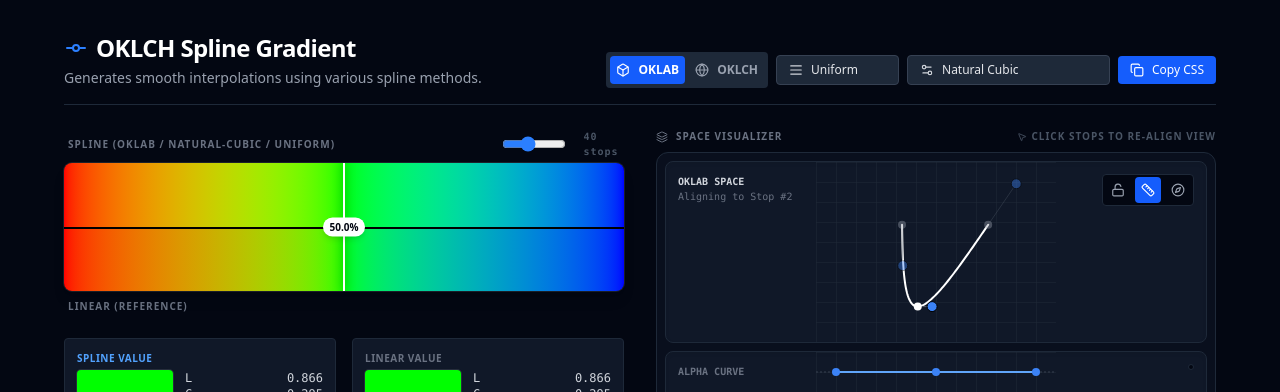
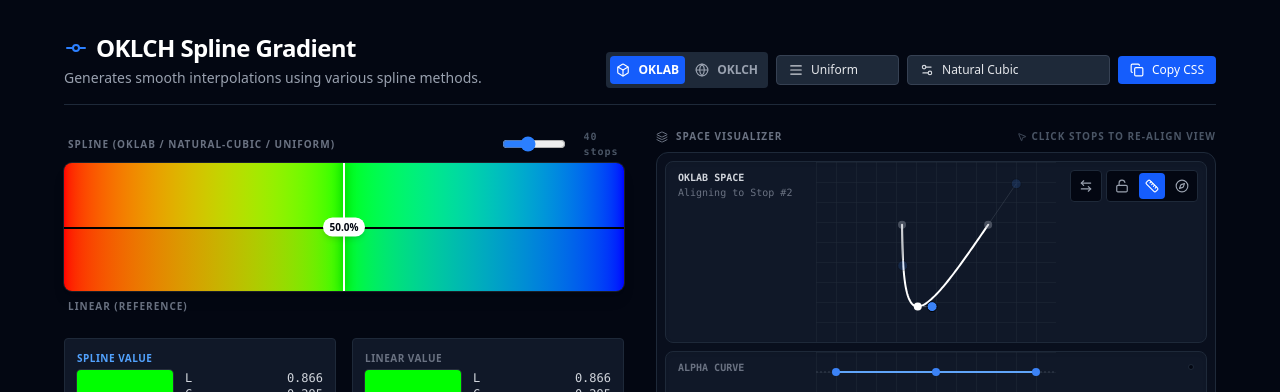
Before and after one commit to zral0kh/hermite-oklch-gpage, a React (Vite) app: page / in a window 1280 px wide. Shown: the top 392 px of the page. Built offline with nearby package versions, Linux system fonts and the light colour scheme.

Commit message:
correct orthogonal projection for rotation mode s.t. halfball is achievable and invert tan button

```diff
--- a/src/App.jsx
+++ b/src/App.jsx
@@ -1,5 +1,5 @@
 import React, { useState, useMemo, useEffect, useRef } from 'react';
-import { X, Plus, RotateCcw, MousePointer2, GitCommit, Copy, Check, Lock, Unlock, Monitor, FileCode, Braces, Layers, Repeat, Globe, Box, GripVertical, Settings2, AlignCenter, AlignJustify, Ruler, Compass } from 'lucide-react';
+import { X, Plus, RotateCcw, MousePointer2, GitCommit, Copy, Check, Lock, Unlock, Monitor, FileCode, Braces, Layers, Repeat, Globe, Box, GripVertical, Settings2, AlignCenter, AlignJustify, Ruler, Compass, ArrowLeftRight } from 'lucide-react';
 
 // ==========================================
 // 1. Math & Logic Library
@@ -683,7 +683,9 @@ function SplineEditor({
 
     // Basis computation index
     let basisIndex = viewIndex ?? 0;
-    if (!isRing) {
+    //if ring we have no end index, so we can use ends bc they properly defined via neighbors
+    // if rotation we use the tangent anyway so it does not matter
+    if (!isRing && mode !== 'rotation') {
         if (basisIndex === 0) basisIndex = 1;
         else if (basisIndex === points.length - 1) basisIndex = points.length - 2;
     }
@@ -720,13 +722,13 @@ function SplineEditor({
              tanVec = { x: t[1], y: t[2], z: t[0] };
          }
 
-         let u = norm(tanVec);
-         if (Math.hypot(u.x, u.y, u.z) < 1e-4) u = { x: 1, y: 0, z: 0 };
+         let n = norm(tanVec);
+         if (Math.hypot(n.x, n.y, n.z) < 1e-4) n = { x: 1, y: 0, z: 0 };
 
          let globalUp = { x: 0, y: 0, z: 1 };
-         if (Math.abs(u.z) > 0.99) globalUp = { x: 0, y: 1, z: 0 };
-
-         const n = norm(cross(u, globalUp));
+         if (Math.abs(n.z) > 0.99) globalUp = { x: 0, y: 1, z: 0 };
+
+         const u = norm(cross(n, globalUp));
          const v = norm(cross(n, u));
 
          return { center: centroid, u, v, n };
@@ -781,14 +783,14 @@ function SplineEditor({
   const offsetY = height/2;
 
   const toScreen = (pt) => {
-    const center = activeBasis.center;  // Changed
+    const center = activeBasis.center;
     const cart = mathMode === 'oklch' ? oklchToOklab(pt) : pt;
     const rx = cart[1] - center.x;
     const ry = cart[2] - center.y;
     const rz = cart[0] - center.z;
 
-    const x = rx * activeBasis.u.x + ry * activeBasis.u.y + rz * activeBasis.u.z;  // Changed
-    const y = rx * activeBasis.v.x + ry * activeBasis.v.y + rz * activeBasis.v.z;  // Changed
+    const x = rx * activeBasis.u.x + ry * activeBasis.u.y + rz * activeBasis.u.z;
+    const y = rx * activeBasis.v.x + ry * activeBasis.v.y + rz * activeBasis.v.z;
     return { x: x * scale + offsetX, y: offsetY - y * scale };
   };
 
@@ -906,9 +908,18 @@ function SplineEditor({
     setTangents(newTangents);
   };
 
+  const invertTangent = () => {
+        if (activeIndex === null || activeIndex === undefined) return;
+        const tan = tangents[activeIndex] || [0,0,0,0];
+        const newTangent = [ -tan[0], -tan[1], -tan[2], tan[3] ];
+        const newTangents = tangentsState.slice();
+        newTangents[activeIndex] = newTangent;
+        setTangents(newTangents);
+  }
+
   return (
     <div className="bg-gray-900 rounded-lg shadow-inner inline-block select-none relative overflow-hidden border border-gray-800 group/editor w-full h-full flex items-center justify-center">
-       <div className="absolute top-3 left-3 text-[10px] text-gray-500 pointer-events-none z-10 font-mono">
+       <div className="absolute top-2 left-3 text-[10px] text-gray-500 pointer-events-none z-10 font-mono">
          <div className="font-bold text-gray-300">{mathMode.toUpperCase()} SPACE</div>
          <div>Aligning to Stop #{ (viewIndex ?? 0) + 1 }</div>
        </div>
@@ -955,7 +966,7 @@ function SplineEditor({
                     onPointerDown={(e) => { e.stopPropagation(); setActiveIndex(i); setViewIndex && setViewIndex(i); }}
                     className="cursor-pointer"
                 />
-                <g className={mode === 'free' ? 'cursor-move' : 'cursor-pointer'} onPointerDown={(e) => handlePointerDown(e, i)}>
+                <g className={mode === 'free' ? 'cursor-move' : 'cursor-pointer'} onPointerDown={(e) => handlePointerDown(e, i)} opacity= {isActive ? 1 : 0.4}>
                     <circle cx={clampedHandle.x} cy={clampedHandle.y} r={12} fill="transparent" />
                     <circle cx={clampedHandle.x} cy={clampedHandle.y} r={5} fill={isDragging ? "#ffffff" : (mode === 'free' ? "#ef4444" : mode === 'rotation' ? "#10b981" : "#3b82f6")} stroke="black" strokeWidth={1}/>
                 </g>
@@ -964,10 +975,16 @@ function SplineEditor({
         })}
        </svg>
 
-      <div className="absolute top-3 right-3 z-20 flex flex-col gap-1 items-end">
+      <div className="absolute top-2 right-2 z-20 flex flex-col gap-1 items-end">
+        <div className="flex gap-1">
+            <div className=" bg-gray-950 rounded border border-gray-800 p-0.5">
+                <Tooltip className="px-1" text={`Invert Tangent: Inverts Tangent Direction`} side="bottom">
+                    <button onClick={() => invertTangent()} className={'p-1.5 rounded text-gray-400 hover:text-gray-200 active:text-white active:bg-purple-400'}><ArrowLeftRight size={14} /></button>
+                </Tooltip>
+            </div>
             <div className="flex gap-1 bg-gray-950 rounded border border-gray-800 p-0.5">
                 <Tooltip text={`Free Mode: Adjust length and direction`} side="bottom">
-              <button onClick={() => setMode('free')} className={`p-1.5 rounded ${mode === 'free' ? 'bg-blue-600 text-white' : 'text-gray-400 hover:text-gray-200'}`}><Unlock size={14} /></button>
+                    <button onClick={() => setMode('free')} className={`p-1.5 rounded ${mode === 'free' ? 'bg-red-600 text-white' : 'text-gray-400 hover:text-gray-200'}`}><Unlock size={14} /></button>
                 </Tooltip>
                 <Tooltip text="Length Mode: Adjust tension only (drag along line)" side="bottom">
                     <button onClick={() => setMode('length')} className={`p-1.5 rounded ${mode === 'length' ? 'bg-blue-600 text-white' : 'text-gray-400 hover:text-gray-200'}`}><Ruler size={14} /></button>
@@ -977,6 +994,7 @@ function SplineEditor({
                         <Compass size={14} />
                     </button>
                 </Tooltip>
+            </div>
         </div>
         {hasEdits && (
               <div className="bg-gray-950 rounded border border-gray-800 p-0.5">
@@ -1210,7 +1228,7 @@ function AlphaEditor({
 
     return (
         <div className="bg-gray-900 rounded-lg shadow-inner relative overflow-hidden border border-gray-800 w-full h-full flex items-center justify-center group/alpha">
-            <div className="absolute top-3 left-3 text-[10px] text-gray-500 font-mono font-bold pointer-events-none z-10">
+            <div className="absolute top-2 left-3 text-[10px] text-gray-500 font-mono font-bold pointer-events-none z-10">
                 ALPHA CURVE
             </div>
              <div className="absolute top-3 right-3 z-20 flex bg-gray-950 rounded border border-gray-800 p-0.5">
```
Lines whose indentation alone changed are shown as unchanged.
